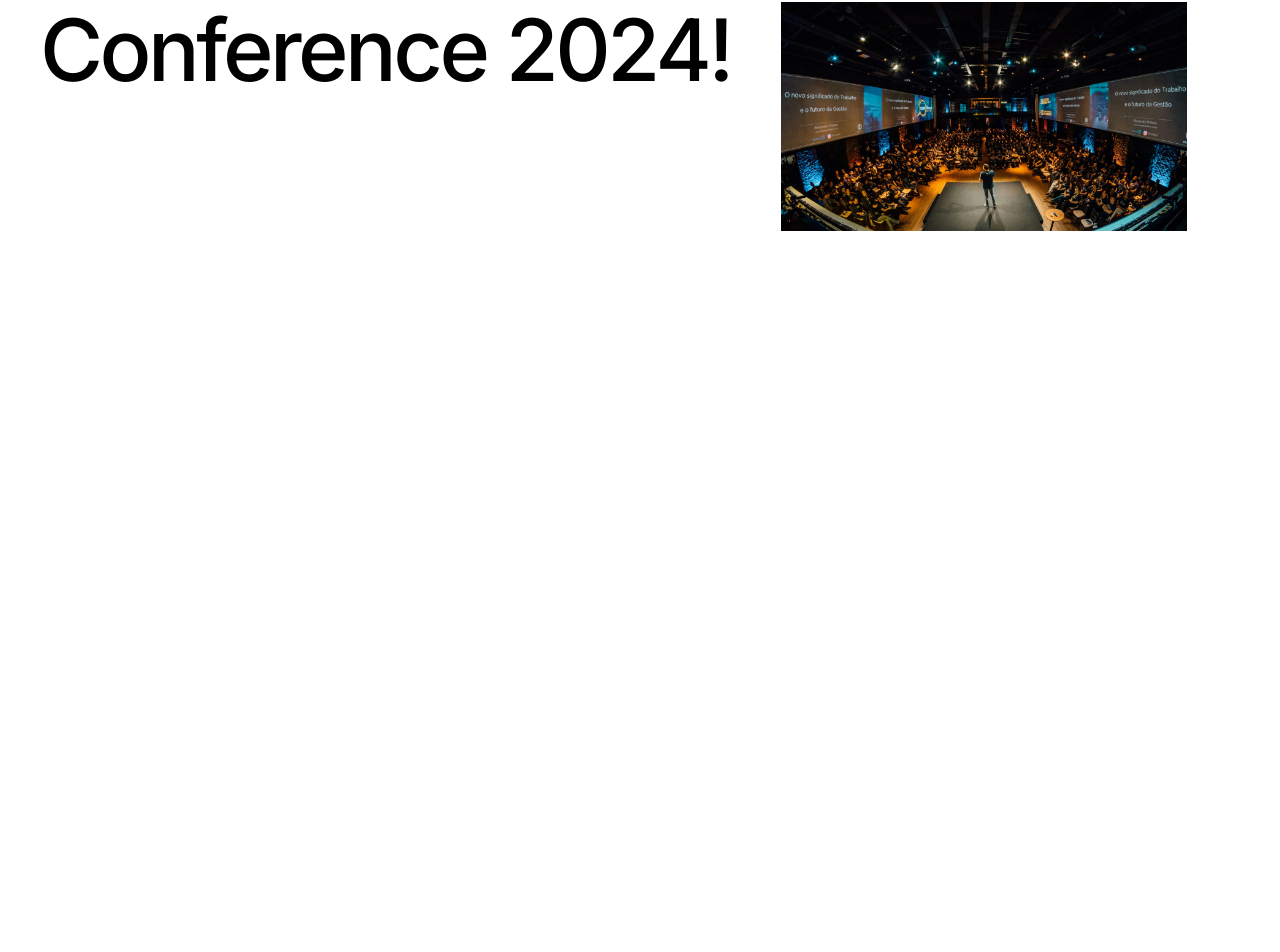
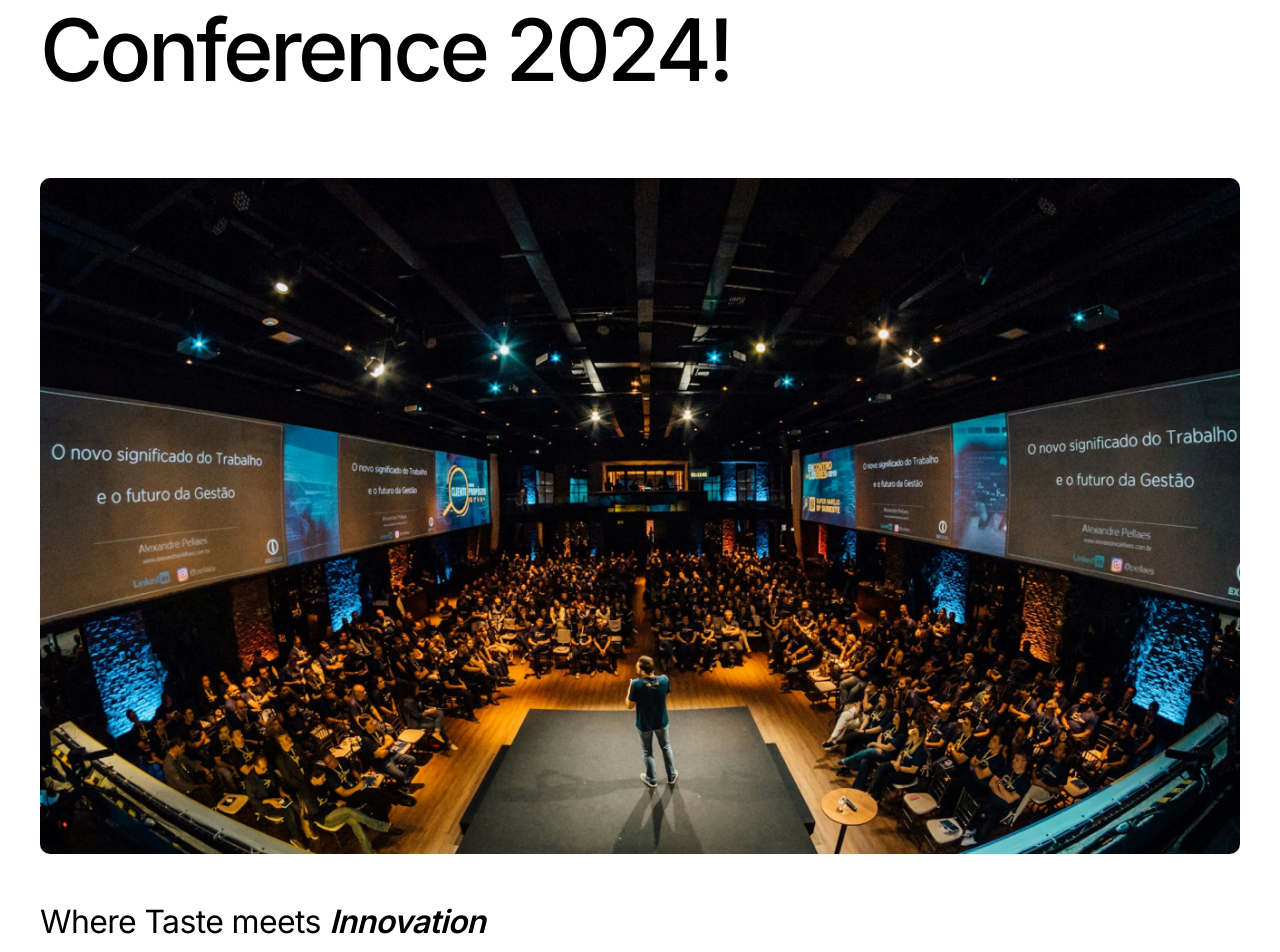
Before and after one commit to MattFMurphy/tt-wr, a React (Create React App) app: page / in a window 1280 px wide. Shown: the part 364-1316 px from the top of the page. Built offline with nearby package versions, Linux system fonts and the light colour scheme.

Commit message:
feat: header

```diff
--- a/src/components/FeaturedSessions/elements/Session.js
+++ b/src/components/FeaturedSessions/elements/Session.js
@@ -1,11 +1,16 @@
 import React from "react";
 
+/**
+ *
+ * @param {Object} payload - Represents one session
+ * @returns A row in the featured sessions component
+ */
 const Session = ({ payload }) => {
   const { link, title, image, thumb, time } = payload;
 
   return (
     <li className="c-featured-sessions__session" style={{ cursor: `url(${thumb.src}), pointer` }}>
-      <a className="c-featured-sessions__session__wrapper" href={link} title={title}>
+      <a className="c-featured-sessions__session__wrapper" href={link} title={title} role="button">
         <div className="c-featured-sessions__session__image" href={link}>
           <img src={image.src} alt={image.alt} />
         </div>
--- a/src/components/FeaturedSessions/index.js
+++ b/src/components/FeaturedSessions/index.js
@@ -3,11 +3,9 @@ import sessions from '../../json/featured-sessions.json';
 import Session from "./elements/Session";
 
 const FeaturedSessions = () => {
-  console.log(sessions)
-
   return (
     <section className="c-featured-sessions">
-      <h3 className="text text--large text--light c-featured-sessions__heading">Featured Sessions</h3>
+      <h3 className="text text--large text--light c-featured-sessions__heading" role="heading">Featured Sessions</h3>
 
       <ul className="c-featured-sessions__list">
         {sessions.map(session => <Session payload={session} key={`session-${session.id}`} />)}
--- a/src/components/KeySpeakers/elements/Speaker.js
+++ b/src/components/KeySpeakers/elements/Speaker.js
@@ -1,11 +1,25 @@
 import React from "react";
 
+/**
+ *
+ * @param {Object} payload - The speaker object.
+ * @param {setSession} setSession - function to update the session state on a parent.
+ * @returns
+ */
 const Speaker = ({ payload, setSession }) => {
   const { link, title, thumb } = payload;
 
   return (
     <li className="c-key-speakers__speaker" style={{ cursor: `url(${thumb.src}), pointer` }}>
-      <a className="c-key-speakers__speaker__wrapper" href={link} title={title} onMouseEnter={() => setSession(payload.session)}>
+      <a
+        className="c-key-speakers__speaker__wrapper"
+        href={link}
+        title={title}
+        // Run set session on mouse enter
+        onMouseEnter={() => setSession(payload.session)}
+        role="button"
+        aria-controls="speaker-session-details"
+      >
         <h2 className="c-key-speakers__speaker__title">
           {title}
         </h2>
--- a/src/components/header/index.js
+++ b/src/components/header/index.js
@@ -1,89 +1,45 @@
 import React, { useEffect, useState } from "react";
 
 const Header = () => {
-  const scrollThreshold = 400;
+  const heroThreshold = 400;
 
-  const scrollThresholdEnd = 800;
-
-  const minImageWidth = 406;
-
+  // True when window.scrollY exceeds the hero threshold
   const [heroExpanded, setHeroExpanded] = useState(false);
 
-  const [endExpanded, setEndExpanded] = useState(false);
-
-  const [calculatedWidth, setCalculatedWidth] = useState(`${minImageWidth}px`);
-
-  const [calculatedHeroTopMargin, setCalculatedHeroTopMargin] = useState(`0px`);
-
+  // When component mounts - attach this listener
   useEffect(() => {
     const handleScroll = () => {
       const scrollPosition = window.scrollY;
 
-      // Does scroll exceed threshhold y
-      if (scrollPosition > scrollThreshold) {
-        setHeroExpanded(true);
-      } else {
-        setHeroExpanded(false);
-      }
-
-      // Have we gone past max expansion point
-      if (scrollPosition > scrollThresholdEnd) {
-        setEndExpanded(true);
-      } else {
-        setEndExpanded(false);
-      }
-
-      setCalculatedWidth(calcWidth(window.scrollY));
-
-      if (heroExpanded && !endExpanded) {
-        console.log(heroExpanded, !endExpanded)
-      }
-
-      console.log(scrollPosition)
-      if (scrollPosition > scrollThreshold && scrollPosition < scrollThresholdEnd) {
-        setCalculatedHeroTopMargin(calcTopMargin(window.scrollY));
-      }
+      // Does scroll exceed hero threshold?
+      if (scrollPosition > heroThreshold) setHeroExpanded(true);
     };
 
     window.addEventListener("scroll", handleScroll);
 
+    // Remove listener on component unmount
     return () => {
       window.removeEventListener("scroll", handleScroll);
     };
   }, []);
 
-  const calcWidth = (yPosition) => {
-    const tot = scrollThresholdEnd - scrollThreshold;
-
-    const progress = yPosition - scrollThreshold;
-
-    const newWidth = minImageWidth + ((progress / tot) * minImageWidth);
-
-    return `${newWidth}px`;
-  }
-
-  const calcTopMargin = (yPosition) => {
-    return `${yPosition - scrollThreshold}px`;
-  }
-
-  const heroStyles = {
-    width: heroExpanded ? calculatedWidth : `${minImageWidth}px`
-  }
-
   return (
-    <header className="c-header">
+  <header className="c-header">
       <div className="o-wrapper">
 
         <h1 className="c-header__title">
           Welcome to <i>Food & Drink</i> Conference 2024!
 
-          <span className={`c-header__hero ${heroExpanded ? 'c-header__hero--expanded' : ''} ${endExpanded ? 'c-header__hero--expanded--end' : ''}`}>
-            <span className="c-header__hero__wrapper" style={heroStyles}>
+          <span className={`c-header__hero ${heroExpanded ? 'c-header__hero--expanded' : ''}`}>
+            <span className="c-header__hero__wrapper">
               <img src='images/heroes/hero.jpg' alt='Header Image' />
             </span>
           </span>
         </h1>
 
+        <h3 className={`c-header__taste ${heroExpanded ? 'c-header__taste--taste-animated' : ''}`}>
+          Where Taste meets <i>Innovation</i>
+        </h3>
       </div>
     </header>
   )
--- a/src/css/components/_components.featured-sessions.scss
+++ b/src/css/components/_components.featured-sessions.scss
@@ -16,7 +16,7 @@
 
     @include mq.mq($until: tablet) {
       max-width: rem(375px);
-      margin: auto;
+      margin-right: auto;
 
       &:first-child {
         border-top: none;
--- a/src/css/components/_components.header.scss
+++ b/src/css/components/_components.header.scss
@@ -1,6 +1,7 @@
 .c-header {
   position: relative;
-  min-height: 200vh;
+  min-height: 100vh;
+  margin-bottom: rem(128px);
 
   &__title {
     padding-top: rem(270px);
@@ -8,17 +9,17 @@
 
   &__hero {
     display: inline-flex;
-    // width: rem(406px);
-    max-width: 100%;
     vertical-align: top;
     flex-wrap: nowrap;
+    max-width: 100%;
     margin-left: rem(50px);
 
     &__wrapper {
-      // width: 100%;
+      display: block;
       width: rem(406px);
-      display: block;
-      // transition: width 1s linear;
+      overflow: hidden;
+      border-radius: rem(10px);
+      transition: width 1s ease-in;
 
       & > img {
         max-width: 100%;
@@ -28,19 +29,37 @@
 
 
     &--expanded {
-      // width: 100%;
-      min-width: rem(406px);
-      margin-left: 0;
       display: flex;
       justify-content: center;
+      width: 100%;
+      min-width: rem(406px);
+      margin-top: rem(80px);
+      margin-bottom: rem(48px);
+      margin-left: 0;
+      line-height: 0;
 
       .c-header__hero__wrapper {
-        min-width: rem(406px);
-      }
-
-      &--end {
-
+        width: 100%;
       }
     }
   }
+
+  &__taste {
+    // Hidden and off the page at start
+    opacity: 0;
+    visibility: hidden;
+    margin-top: rem(1000px);
+
+    & > i {
+      font-weight: $weight--semibold;
+    }
+
+    // Kicks in once we've scrolled past the scroll threshold
+    &--taste-animated {
+      opacity: 1;
+      visibility: visible;
+      margin-top: 0;
+      transition: opacity 1.5s ease-in-out, margin-top 1s ease-in-out;
+    }
+  }
 }
--- a/src/css/components/_components.key-speakers.scss
+++ b/src/css/components/_components.key-speakers.scss
@@ -21,22 +21,22 @@
 
   &__session {
     display: block;
+    background-color: black;
     border-radius: rem(10px);
-    background-color: black;
     overflow: hidden;
 
     &__details {
-      background-color: $colour--blue;
       height: rem(98px);
       padding: rem(32px) rem(24px);
+      background-color: $colour--blue;
     }
 
     &__image {
-      height: rem(353px);
       position: relative;
       display: flex;
       align-items: center;
       justify-content: center;
+      height: rem(353px);
       overflow: hidden;
 
       & > img {
@@ -73,9 +73,9 @@
     }
 
     &__wrapper {
-      cursor: inherit;
       display: block;
       padding: rem(48px) 0;
+      cursor: inherit;
     }
 
     &__title {
--- a/src/css/objects/_objects.wrapper.scss
+++ b/src/css/objects/_objects.wrapper.scss
@@ -1,8 +1,8 @@
 .o-wrapper {
+  max-width: rem(1440px);
   margin-left: auto;
   margin-right: auto;
   padding: 0 rem(20px);
-  max-width: rem(1440px);
 
   @include mq.mq($from: tablet, $until: wide) {
     padding: 0 rem(40px);
--- a/src/css/settings/_settings.font.scss
+++ b/src/css/settings/_settings.font.scss
@@ -1,22 +1,10 @@
-// body {
-//   margin: 0;
-//   font-family: -apple-system, BlinkMacSystemFont, 'Segoe UI', 'Roboto', 'Oxygen',
-//     'Ubuntu', 'Cantarell', 'Fira Sans', 'Droid Sans', 'Helvetica Neue',
-//     sans-serif;
-//   -webkit-font-smoothing: antialiased;
-//   -moz-osx-font-smoothing: grayscale;
-// }
-
-// code {
-//   font-family: source-code-pro, Menlo, Monaco, Consolas, 'Courier New',
-//     monospace;
-// }
-
 /* Font weights */
 $weight--light: 300;
 $weight--regular: 400;
 $weight--medium: 500;
+$weight--semibold: 600;
 
+// Inter setup
 @import url('https://fonts.googleapis.com/css2?family=Inter:wght@100..900&display=swap');
 * {
   font-family: "Inter", sans-serif;
--- a/src/css/styles.scss
+++ b/src/css/styles.scss
@@ -1,4 +1,6 @@
 // Settings
+
+// Media query shorthand mixin
 @use 'node_modules/sass-mq/mq' with ($breakpoints: (
   mobile:         375px,
   landscape:      480px,
```
Also changed, not shown: src/components/KeySpeakers/index.js (+15 -5 lines), 1 other file (tests, documents, lock files or other folders).
